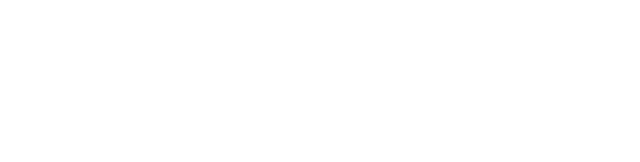
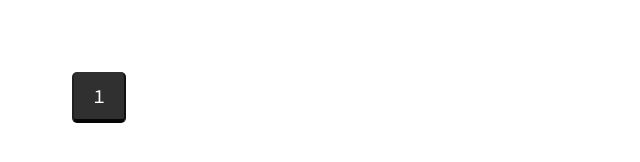
Before and after one commit to amgSTRIDeR/virtual-keyboard, a website built with webpack: page public/index.html in a window 1280 px wide. Shown: the whole page, without its empty margins (0-640 px from the left). Built offline with nearby package versions, Linux system fonts and the light colour scheme.

Commit message:
feat: key markup

```diff
--- a/public/index.html
+++ b/public/index.html
@@ -6,7 +6,8 @@
   <meta name="viewport" content="width=device-width, initial-scale=1.0">
   <title>Virtual Keyboard</title>
 </head>
-<body>
+<body class="body">
+  <div class="key" style="width: 50px">1</div>
   <script src="./bundle.js"></script>
 </body>
 </html>
--- a/src/scss/style.scss
+++ b/src/scss/style.scss
@@ -0,0 +1,52 @@
+@import url('https://fonts.googleapis.com/css2?family=Source+Code+Pro&display=swap');
+
+.body {
+  padding: 5vw;
+
+  font-family: 'Source Code Pro', monospace;
+  text-align: center;
+  font-size: 20px;
+
+  color: white;
+}
+
+.key {
+  position: relative;
+
+  padding-top: 10px;
+  height: 36px;
+
+  border-color: #303030 #101010 #050505 #202020;
+  border-style: solid;
+  border-width: 1px 2px 4px 2px;
+  border-radius: 5px;
+  background-color: #303030;
+
+  cursor: pointer;
+  user-select: none;
+
+  transition: transform 0.2s, border-bottom-width 0.2s, box-shadow 0.2s;
+
+  &:active {
+    transform: translateY(2px) scale(0.95);
+    border-bottom-width: 2px;
+    box-shadow: 0 0 8px rgba(0, 0, 0, 0.5);
+  }
+
+  &::before {
+    content: "";
+    position: absolute;
+    top: -100%;
+    left: 0;
+    right: 0;
+    bottom: -100%;
+    background-color: rgba(255, 255, 255, 0.1);
+    opacity: 0;
+    transition: opacity 0.2s;
+    pointer-events: none;
+  }
+
+  &:hover::before {
+    opacity: 1;
+  }
+}
```
